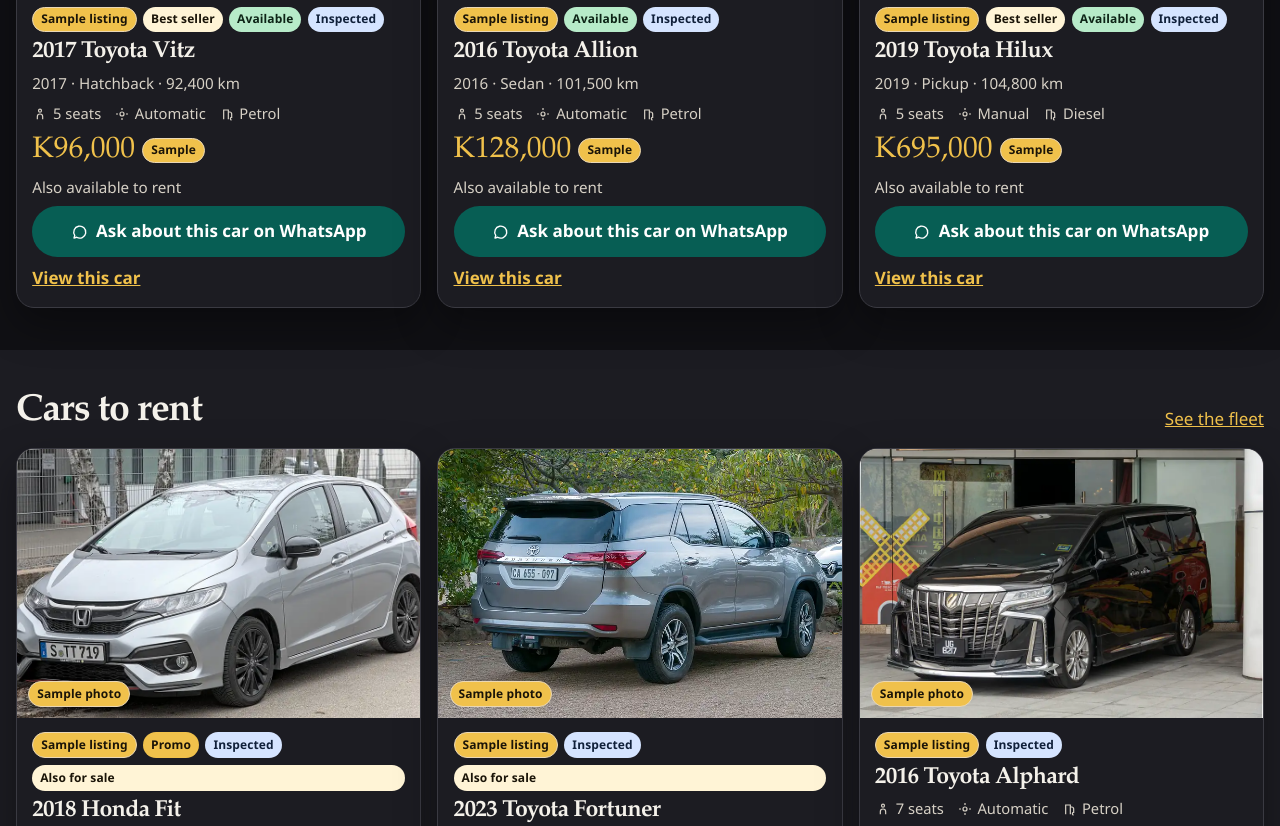
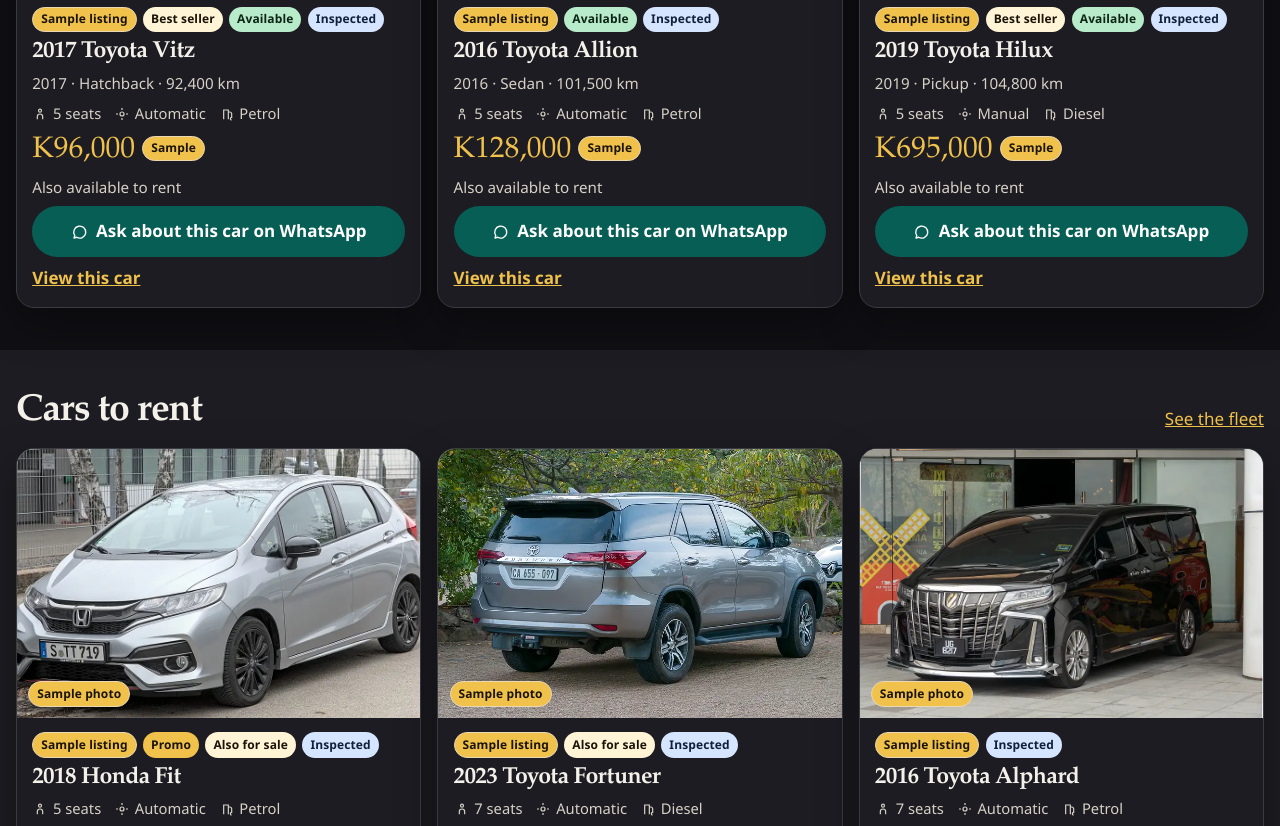
Before and after one commit to devdennie/lusaka-car-rental-sales, a website built with Vite: page index.html in a window 1280 px wide. Shown: the part 1500-2326 px from the top of the page. Built offline with nearby package versions, Linux system fonts and the light colour scheme; files whose address does not match are found by name.

Commit message:
fix: keep the also-for-sale badge a small pill
Place it in the badge row so the card column does not stretch it full width.

Co-authored-by: Dennis Kabaso <devdennie@users.noreply.github.com>

```diff
--- a/src/js/cards.js
+++ b/src/js/cards.js
@@ -32,12 +32,15 @@
 const GEAR = '<svg viewBox="0 0 24 24" width="16" height="16" fill="none" stroke="currentColor" stroke-width="1.8" aria-hidden="true"><circle cx="12" cy="12" r="3"/><path d="M12 3v3M12 18v3M3 12h3M18 12h3"/></svg>';
 const FUEL = '<svg viewBox="0 0 24 24" width="16" height="16" fill="none" stroke="currentColor" stroke-width="1.8" aria-hidden="true"><path d="M7 20V6h7v14M14 9h2a3 3 0 0 1 3 3v5a2 2 0 1 0 0 4"/></svg>';
 
-function badgeRow(car, { status } = {}) {
+function badgeRow(car, { status, extras = [] } = {}) {
   const badges = [el('span', { class: 'tag' }, 'Sample listing')];
   if (car.badge) {
     const kind = String(car.badge).toLowerCase().includes('promo') ? 'badge-promo' : 'badge-best';
     badges.push(el('span', { class: `badge ${kind}` }, car.badge));
   }
+  extras.forEach((extra) => {
+    if (extra) badges.push(extra);
+  });
   if (status) badges.push(el('span', { class: `badge badge-${status}` }, statusLabel(status)));
   if (car.inspected) badges.push(el('span', { class: 'badge badge-inspected' }, 'Inspected'));
   return el('div', { class: 'badge-row' }, badges);
@@ -105,8 +108,9 @@
   return el('article', { class: `card${stay && !stay.quote.available ? ' card-unavailable' : ''}` }, [
     photoLink(car, href),
     el('div', { class: 'card-body' }, [
-      badgeRow(car),
-      car.forSale ? el('span', { class: 'badge badge-best' }, 'Also for sale') : null,
+      badgeRow(car, {
+        extras: car.forSale ? [el('span', { class: 'badge badge-best' }, 'Also for sale')] : [],
+      }),
       el('h3', {}, [el('a', { href }, carName(car))]),
       specRow(car),
       el('p', { class: 'price' }, [
--- a/src/styles/main.css
+++ b/src/styles/main.css
@@ -231,6 +231,9 @@
 .tag, .badge {
   display: inline-flex;
   align-items: center;
+  align-self: flex-start;
+  width: fit-content;
+  max-width: 100%;
   min-height: 1.6rem;
   padding: 0.1rem 0.5rem;
   border-radius: 999px;
```
